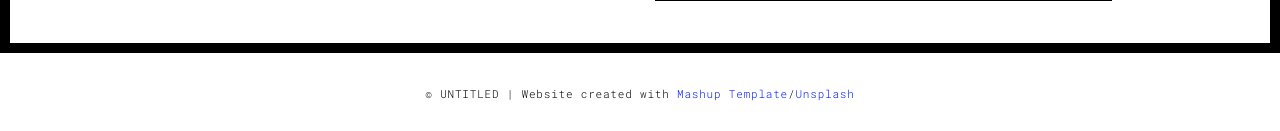
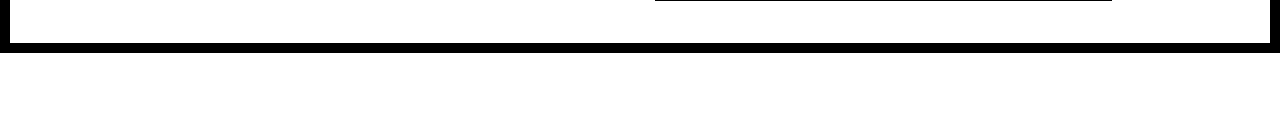
Before and after one commit to Edlenh/edwebserver, a Flask app: page /about.html in a window 1280 px wide. Shown: the part 747-878 px from the top of the page. After the commit the page ends 800 px from the top, so only its background shows below. Run offline with Flask 2, Linux system fonts and the light colour scheme; some libraries are stand-ins or nearby versions.

Commit message:
Edit my about me

```diff
--- a/templates/about.html
+++ b/templates/about.html
@@ -90,7 +90,6 @@
   <div class="container">
     <div class="row">
       <div class="col-xs-12">
-        <p>© UNTITLED | Website created with <a href="http://www.mashup-template.com/" title="Create website with free html template">Mashup Template</a>/<a href="https://www.unsplash.com/" title="Beautiful Free Images">Unsplash</a></p>
       </div>
     </div>
   </div>
```
